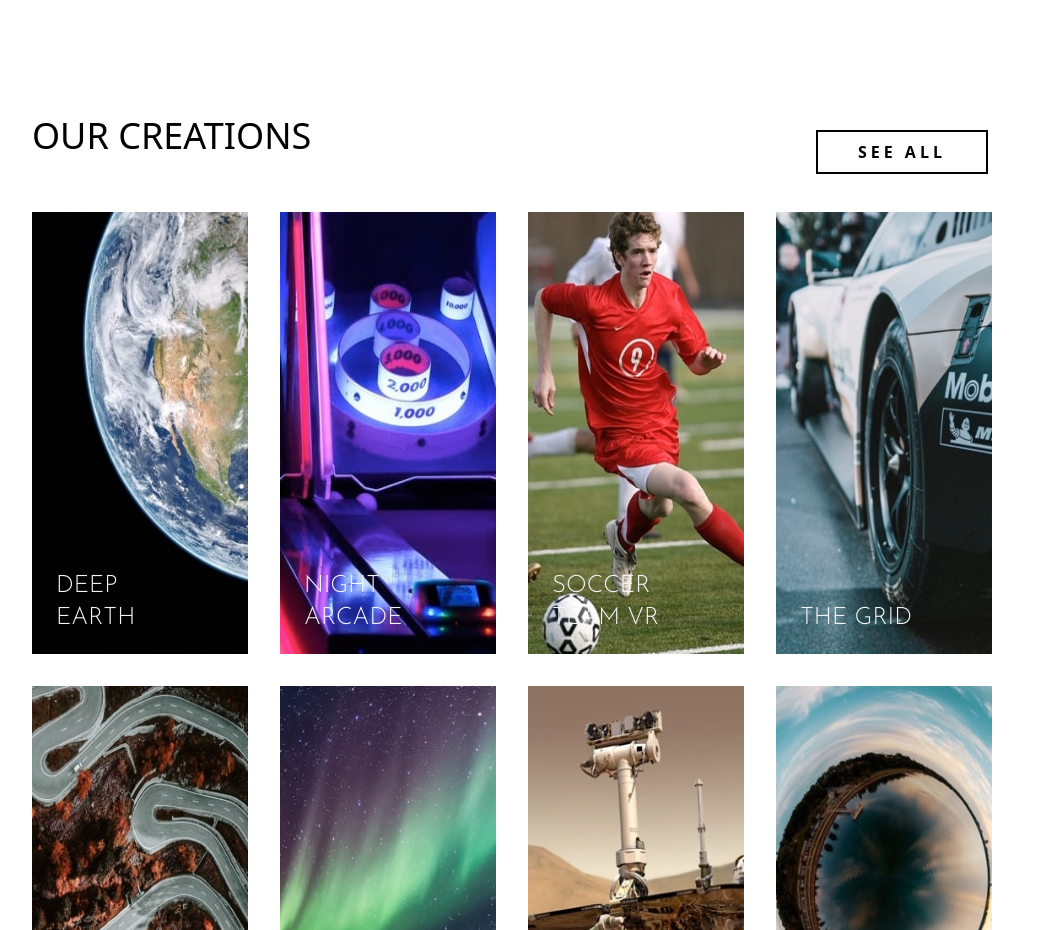
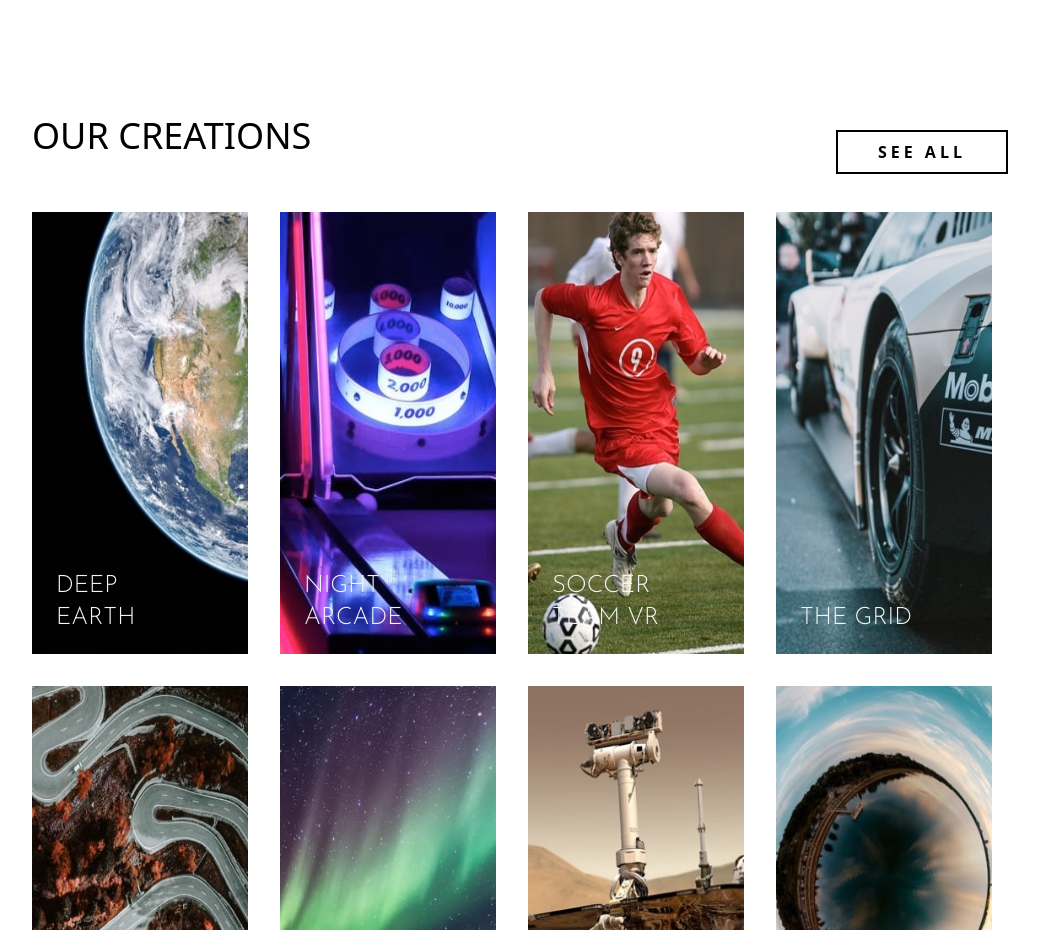
Before and after one commit to Natiman1/loop-studio, a React (Vite) app: page / in a window 1280 px wide. Shown: the part 1400-2330 px from the top of the page, without its empty margins (128-1167 px from the left). Built offline with nearby package versions, Linux system fonts and the light colour scheme; a web font is replaced by a local one.

Commit message:
adjust layout

```diff
--- a/src/components/CreationSection.tsx
+++ b/src/components/CreationSection.tsx
@@ -12,7 +12,7 @@ const CreationSection = () => {
     <section className="relative">
       <div className="text-center justify-between mx-8 mb-6 flex items-center md:mx-20 lg:mx-40 lg:mt-10">
         <h2 className="text-4xl font-light uppercase">our creations</h2>
-        <button className="absolute bottom-0 left-26 -mb-8 border-2 p-5 py-1 text-center font-semibold tracking-[4px] uppercase transition-all hover:bg-black hover:text-white md:relative md:mr-27 md:py-2 md:px-10">
+        <button className="absolute bottom-0 left-31 -mb-8 border-2 p-5 py-1 text-center font-semibold tracking-[4px] uppercase transition-all hover:bg-black hover:text-white md:relative md:mr-27 md:py-2 md:px-10">
           see all
         </button>
       </div>
```
